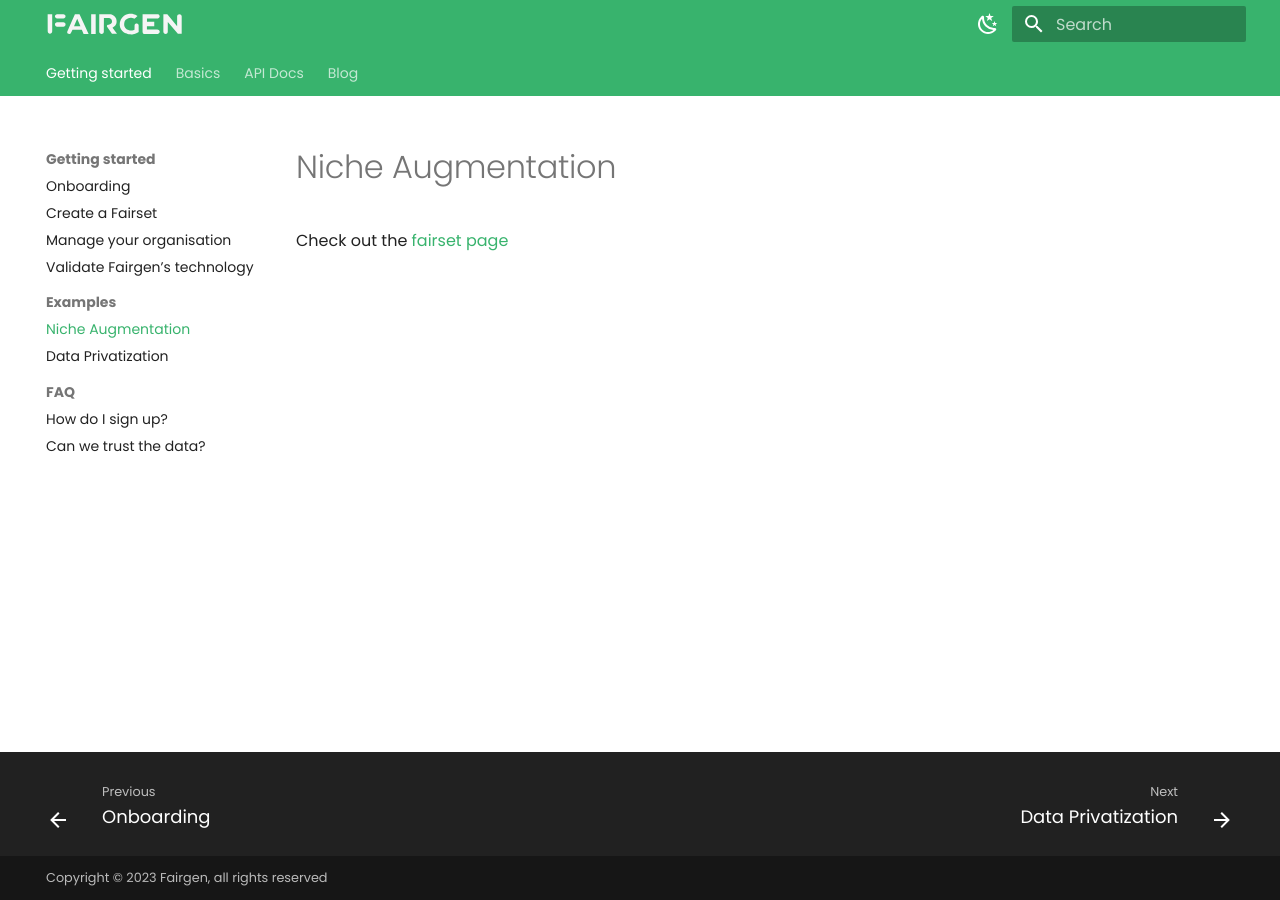
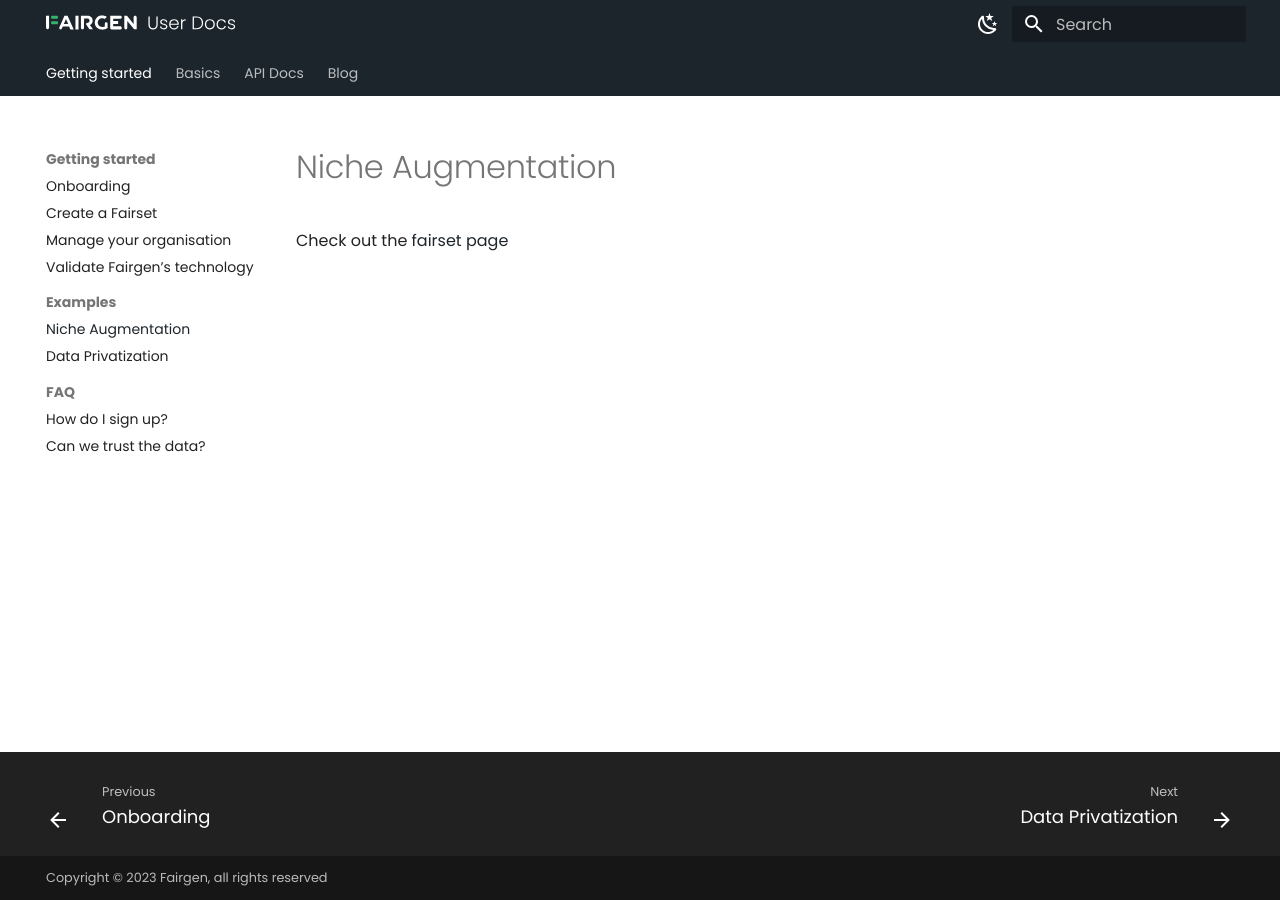
Before and after one commit to fairgen/fairgen-docs, an MkDocs documentation site: the page built from docs/examples/index.md, in a window 1280 px wide. Built offline with MkDocs 1.6.1 and Material for MkDocs 9.7.7, drawn with Linux system fonts in a browser that asks for light colours.

Commit message:
v2 css update

```diff
--- a/docs/assets/stylesheets/extra.css
+++ b/docs/assets/stylesheets/extra.css
@@ -1,5 +1,5 @@
 :root {
-  --md-primary-fg-color:        #38b36d;
+  --md-primary-fg-color:        #1D252C;
   --md-primary-fg-color--light: #ECB7B7;
   --md-primary-fg-color--dark:  #90030C;
 }
--- a/docs/assets/stylesheets/neoteroi-mkdocs.css
+++ b/docs/assets/stylesheets/neoteroi-mkdocs.css
@@ -1474,7 +1474,7 @@
 }
 
 .span-table tr:first-child td {
-  font-weight: 700;
+  font-weight: 500;
   min-width: 5rem;
   padding: 0.9375em 1.25em;
   vertical-align: top;
```
Also changed, not shown: docs/index.md (+1 -1 lines), docs/assets/logo.svg, docs/assets/previous_logo.svg (added).
